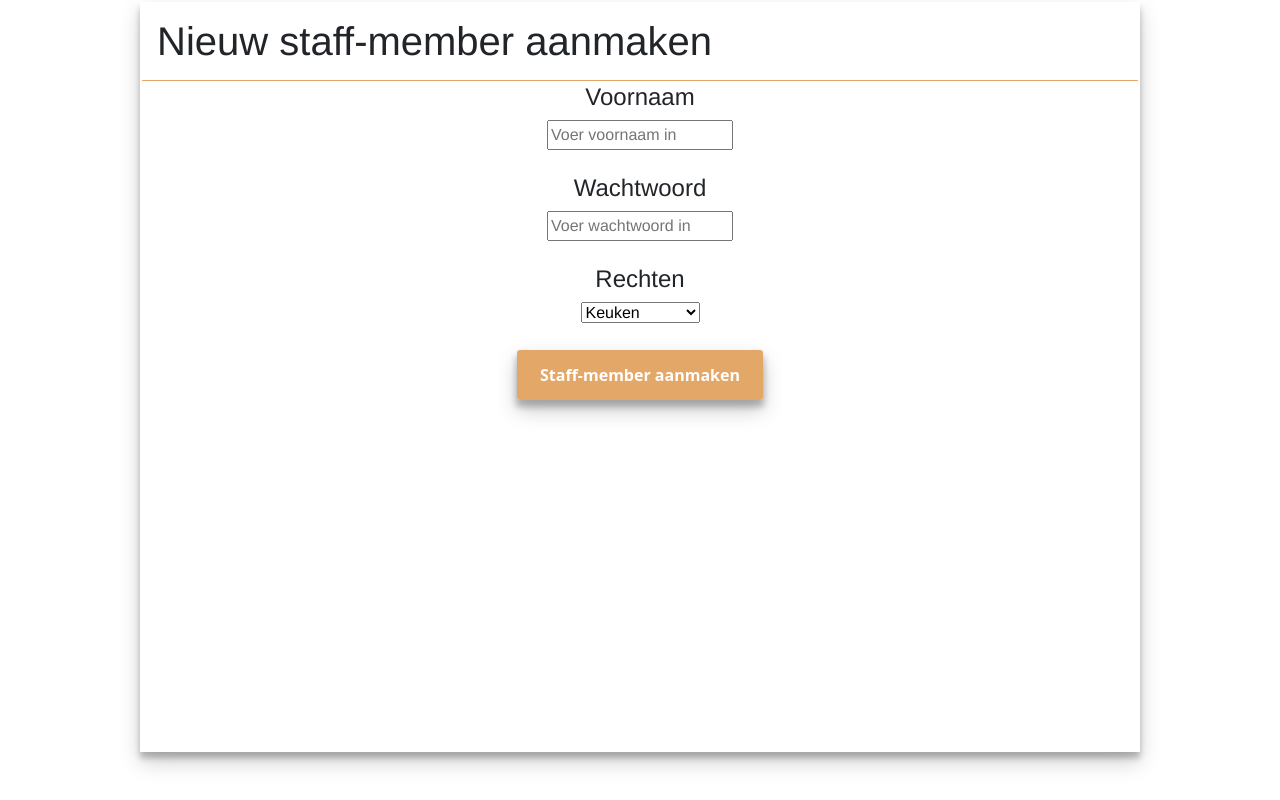
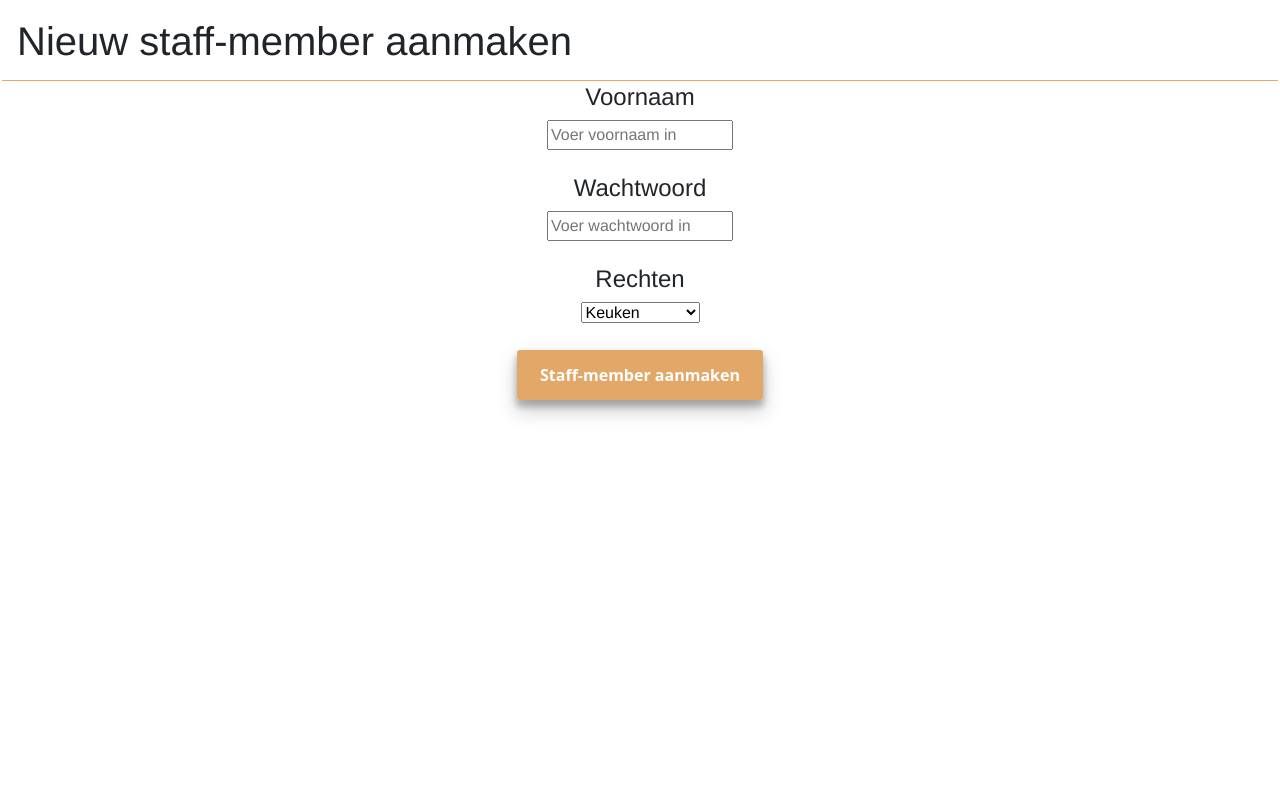
Before and after one commit to Luca1g40/Happlication, a React (Create React App) app in the folder src/frontend/frontendhapp/: page /createStaff in a window 1280 px wide. Built offline with nearby package versions, Linux system fonts and the light colour scheme.

Commit message:
set up voor demo

```diff
--- a/src/frontend/frontendhapp/src/components/Login.js
+++ b/src/frontend/frontendhapp/src/components/Login.js
@@ -28,7 +28,7 @@ function Login() {
 
     return (
         <>
-            <div className={"homeStaffContainer"}>
+            <div>
                 <h1>MEDEWERKER MODULE</h1>
                 <div className={"loginDiv"}>
                     <div className={"labelDiv"}>
--- a/src/frontend/frontendhapp/src/components/PersonalOrders.js
+++ b/src/frontend/frontendhapp/src/components/PersonalOrders.js
@@ -28,7 +28,7 @@ function OrdersDataFetching() {
             </div>
             <div className={"bottom-bar"}>
                 <span>
-                    <p>Signed in as: {sessionStorage.getItem("name")}</p>
+                    <p>Signed in as: {sessionStorage.getItem("staffId")}</p>
                     <Link to={"/Orders"} >All orders</Link>
                 </span>
             </div>
--- a/src/frontend/frontendhapp/src/components/ProductDetailsPopup.js
+++ b/src/frontend/frontendhapp/src/components/ProductDetailsPopup.js
@@ -26,7 +26,7 @@ function ProductDetailsPopup(props) {
                     <label>{props.product.details}</label>
                 </div>
 
-                <SubmitButton className="button foodsToDrinks" tableId={69} buttonText={"Add to Cart"} action={Actions.ADD_TO_SHOPPING_CART}
+                <SubmitButton className="button foodsToDrinks" tableId={547} buttonText={"Add to Cart"} action={Actions.ADD_TO_SHOPPING_CART}
                               productAmount={productAmount} productId={props.product.id} trigger={() =>closePopUp()}/>
             </div>
         </div>
--- a/src/frontend/frontendhapp/src/components/UnclaimedOrdersComponent.js
+++ b/src/frontend/frontendhapp/src/components/UnclaimedOrdersComponent.js
@@ -44,7 +44,7 @@ function UnclaimedOrdersComponent(props) {
                     </button>
                 </div>
                 <span>
-                    <p>Signed in as: {sessionStorage.getItem("name")}</p>
+                    <p>Signed in as: {sessionStorage.getItem("staffId")}</p>
                     <Link to={"/claims"} >Claims</Link>
                 </span>
             </div>
--- a/src/frontend/frontendhapp/src/components/product/SearchProduct.js
+++ b/src/frontend/frontendhapp/src/components/product/SearchProduct.js
@@ -30,12 +30,6 @@ export default function SearchProduct(){
     useEffect(() => {
         handleChange()
     },[optionSelected])
-
-
-
-//TODO finish dropdown update filter
-
-
 
     function handleChange (){
         const value = ref.current.value
--- a/src/frontend/frontendhapp/src/components/shoppingcart/ShoppingCart.js
+++ b/src/frontend/frontendhapp/src/components/shoppingcart/ShoppingCart.js
@@ -13,7 +13,7 @@ export default function ShoppingCart() {
     const [buttonPopUp,setButtonPopup] = useState(false);
 
     useEffect(() => {
-        GetShoppingCart(69)
+        GetShoppingCart(547)
             .then(res => {
                 setShoppingCart(res)
             })
@@ -36,7 +36,7 @@ export default function ShoppingCart() {
                         </span>
                 );
             })}
-            <SubmitButton buttonText={"Order"} tableId={69} action={Actions.PLACE_ORDER} emptyShoppingcart={()=>setShoppingCart([])} triggerPopUp={()=>setButtonPopup(true)}/>
+            <SubmitButton buttonText={"Order"} tableId={547} action={Actions.PLACE_ORDER} emptyShoppingcart={()=>setShoppingCart([])} triggerPopUp={()=>setButtonPopup(true)}/>
         </div>
 
     ) : <div>
--- a/src/frontend/frontendhapp/src/components/shoppingcart/ShoppingCartItem.js
+++ b/src/frontend/frontendhapp/src/components/shoppingcart/ShoppingCartItem.js
@@ -10,8 +10,8 @@ export default function ShoppingCartItem(props) {
     return (
         <div>
             <p>{props.productName}</p>
-            <Counter submitMode={true} tableId={69} addUpAction={Actions.ADD_TO_SHOPPING_CART} subtractAction={Actions.REMOVE_FROM_SHOPPING_CART} initialValue={productAmount} updateCount={count => setProductAmount(count)} productId={props.productId}/>
-            <SubmitButton tableId={69} action={Actions.REMOVE_ALL_OCCURANCES_OF_A_PRODUCT} productId={props.productId} buttonText={"x"} updateShoppingCart={shoppingcart => props.updateShoppingCart(shoppingcart)}/>
+            <Counter submitMode={true} tableId={547} addUpAction={Actions.ADD_TO_SHOPPING_CART} subtractAction={Actions.REMOVE_FROM_SHOPPING_CART} initialValue={productAmount} updateCount={count => setProductAmount(count)} productId={props.productId}/>
+            <SubmitButton tableId={547} action={Actions.REMOVE_ALL_OCCURANCES_OF_A_PRODUCT} productId={props.productId} buttonText={"x"} updateShoppingCart={shoppingcart => props.updateShoppingCart(shoppingcart)}/>
         </div>
     )
 }
--- a/src/frontend/frontendhapp/src/pages/StaffDashboard.jsx
+++ b/src/frontend/frontendhapp/src/pages/StaffDashboard.jsx
@@ -1,7 +1,6 @@
 import React from "react";
 
 
-import "../styles/StaffDashboard.css"
 import FetchTablesSettedOnTrue from "../staff_components/FetchTablesSettedOnTrue";
 
 
--- a/src/frontend/frontendhapp/src/styles/StaffDashboard.css
+++ /dev/null
@@ -1,10 +0,0 @@
-.staffContainer {
-    position: relative;
-    height: 750px;
-    width: 1000px;
-    margin: auto;
-
-    box-shadow: rgba(0, 0, 0, 0.19)
-    0 10px 20px, rgba(0, 0, 0, 0.23)
-    0 6px 6px;
-}
```
Also changed, not shown: src/frontend/frontendhapp/src/styles/SearchTable.css (+0 -24 lines), 2 other files (tests, documents, lock files or other folders).
